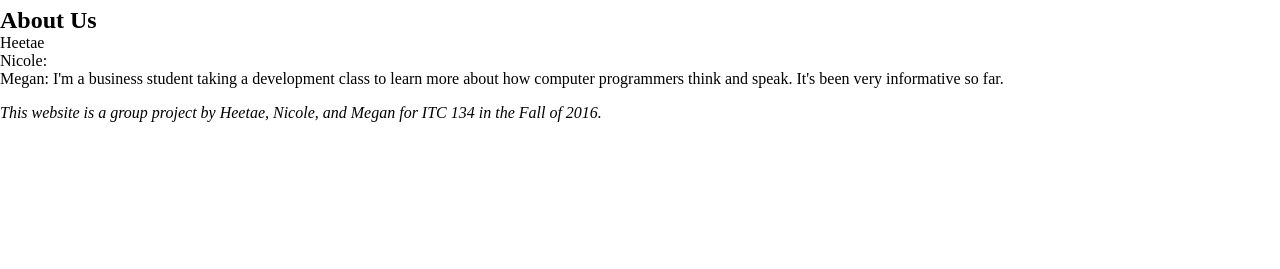
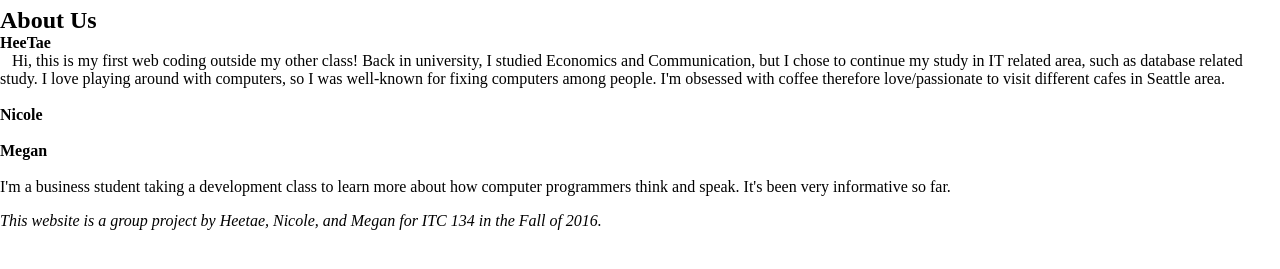
Before and after one commit to nbrownseattle/ITC135-fl16-Fall-GroupProject-1, a plain HTML site: page about.html in a window 1280 px wide. Shown: the part 103-372 px from the top of the page. Drawn offline with Linux system fonts and the light colour scheme.

Commit message:
add some format on about-us page
adds strong, line breaker

```diff
--- a/about.html
+++ b/about.html
@@ -34,12 +34,11 @@
       <section>
           <h2>About Us</h2>
 
-          <p>Heetae
-              </p>
+          <p><strong>HeeTae</strong><br />&nbsp;&nbsp;&nbsp;Hi, this is my first web coding outside my other class! Back in university, I studied Economics and Communication, but I chose to continue my study in IT related area, such as database related study. I love playing around with computers, so I was well-known for fixing computers among people. I'm obsessed with coffee therefore love/passionate to visit different cafes in Seattle area.<br /><br /></p>
 
-          <p>Nicole:</p>
+          <p><strong>Nicole</strong>&nbsp;&nbsp;&nbsp;<br /><br /></p>
 
-          <p>Megan: I'm a business student taking a development class to learn more about how computer programmers think and speak. It's been very informative so far.</p>
+          <p><strong>Megan</strong>&nbsp;&nbsp;&nbsp;<br /><br /> I'm a business student taking a development class to learn more about how computer programmers think and speak. It's been very informative so far.</p>
       </section>
 
       <footer>
```
